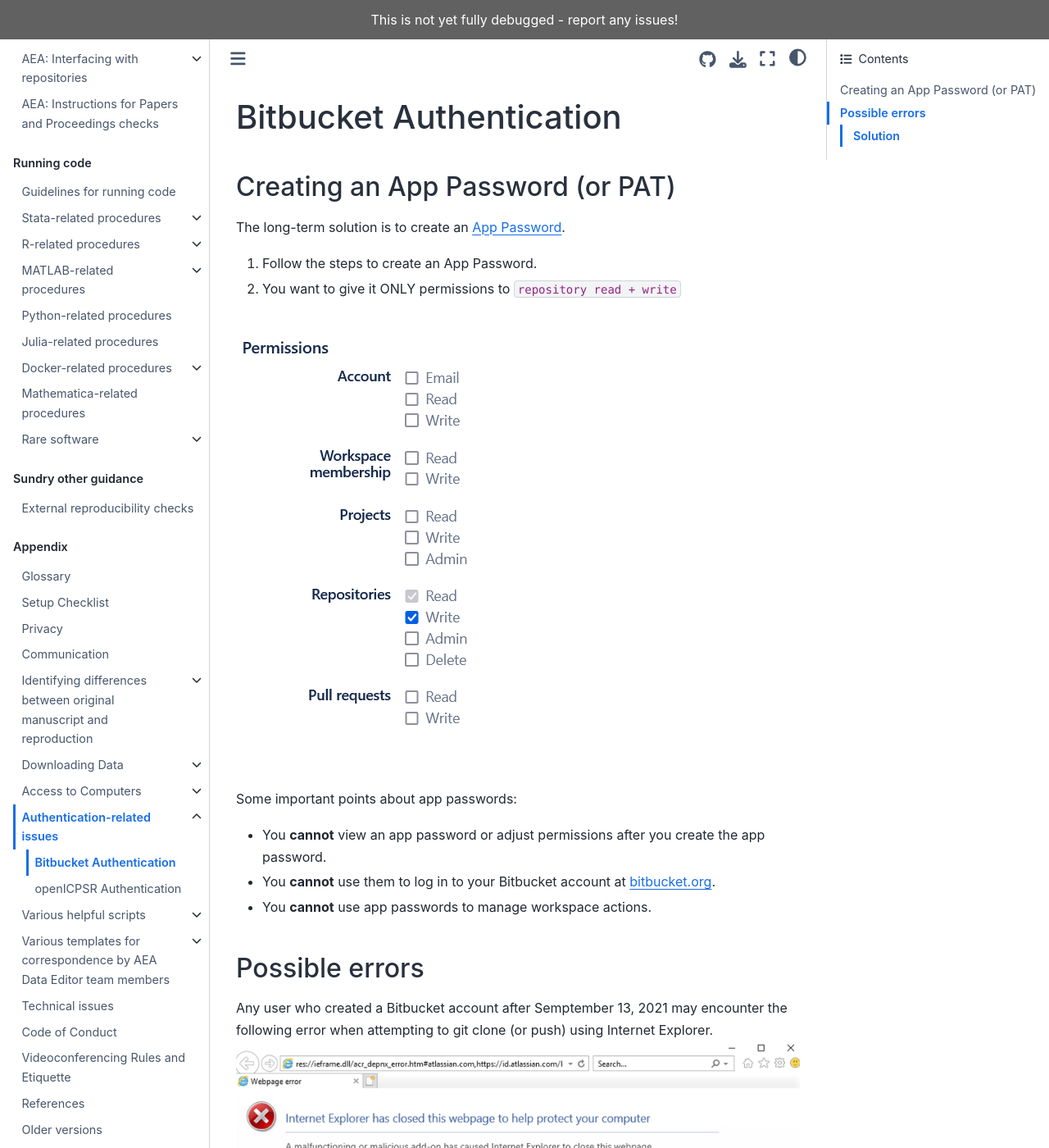
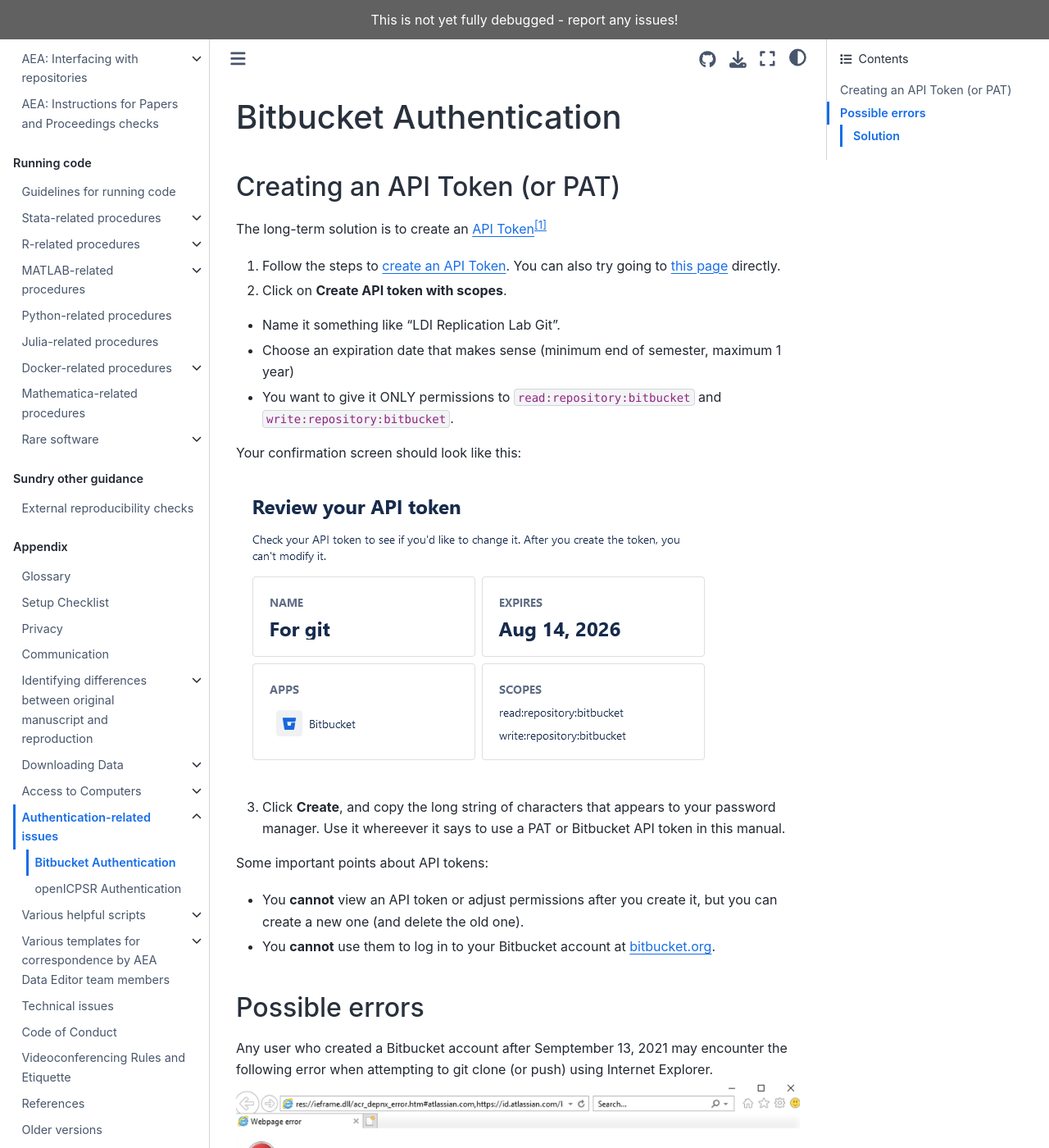
Before and after one commit to labordynamicsinstitute/ldilab-manual, a Jupyter Book: the page built from 97-01-Bitbucket-authentication.md, in a window 1280 px wide and 1400 px high. Shown: the whole window at 82% size. Built offline with Jupyter Book 1.0.4 settings and Sphinx 7.4.7 and the Sphinx Book theme 1.1.4, drawn with Linux system fonts in a browser that asks for light colours; some of the changed text lies outside the part shown.

Commit message:
Updating documentation for API tokens

```diff
--- a/97-01-Bitbucket-authentication.md
+++ b/97-01-Bitbucket-authentication.md
@@ -1,20 +1,28 @@
 (bitbucket-authentication)=
 # Bitbucket Authentication
 
-## Creating an App Password (or PAT)
+## Creating an API Token (or PAT)
 
-The long-term solution is to create an [App Password](https://support.atlassian.com/bitbucket-cloud/docs/app-passwords/).
+The long-term solution is to create an [API Token](https://support.atlassian.com/bitbucket-cloud/docs/api-tokens/)[^apppwd]
 
-1. Follow the steps to create an App Password.
-2. You want to give it ONLY permissions to `repository read + write`
+[^apppwd]: This used to be an [App Password](https://support.atlassian.com/bitbucket-cloud/docs/app-passwords/), but they are being phased out as of 2025.
 
-![Screenshot of permissions](images/Bitbucket-App-password-permissions.png)
+1. Follow the steps to [create an API Token](https://support.atlassian.com/bitbucket-cloud/docs/create-an-api-token/). You can also try going to [this page](https://id.atlassian.com/manage-profile/security/api-tokens) directly.
+2. Click on **Create API token with scopes**.
+  - Name it something like "LDI Replication Lab Git".
+  - Choose an expiration date that makes sense (minimum end of semester, maximum 1 year)
+  -  You want to give it ONLY permissions to `read:repository:bitbucket` and `write:repository:bitbucket`.
 
-Some important points about app passwords:
+Your confirmation screen should look like this:
 
-- You **cannot** view an app password or adjust permissions after you create the app password.
+![Screenshot of API Token creation](images/atlassian-api-final.png)
+
+3. Click **Create**, and copy the long string of characters that appears to your password manager. Use it whereever it says to use a PAT or Bitbucket API token in this manual.
+
+Some important points about API tokens:
+
+- You **cannot** view an API token or adjust permissions after you create it, but you can create a new one (and delete the old one).
 - You **cannot** use them to log in to your Bitbucket account at bitbucket.org.
-- You **cannot** use app passwords to manage workspace actions.
 
 ## Possible errors
 
```
Also changed, not shown: 95-50-setup-bash.md (+7 -0 lines), images/atlassian-api-final.png (added).
